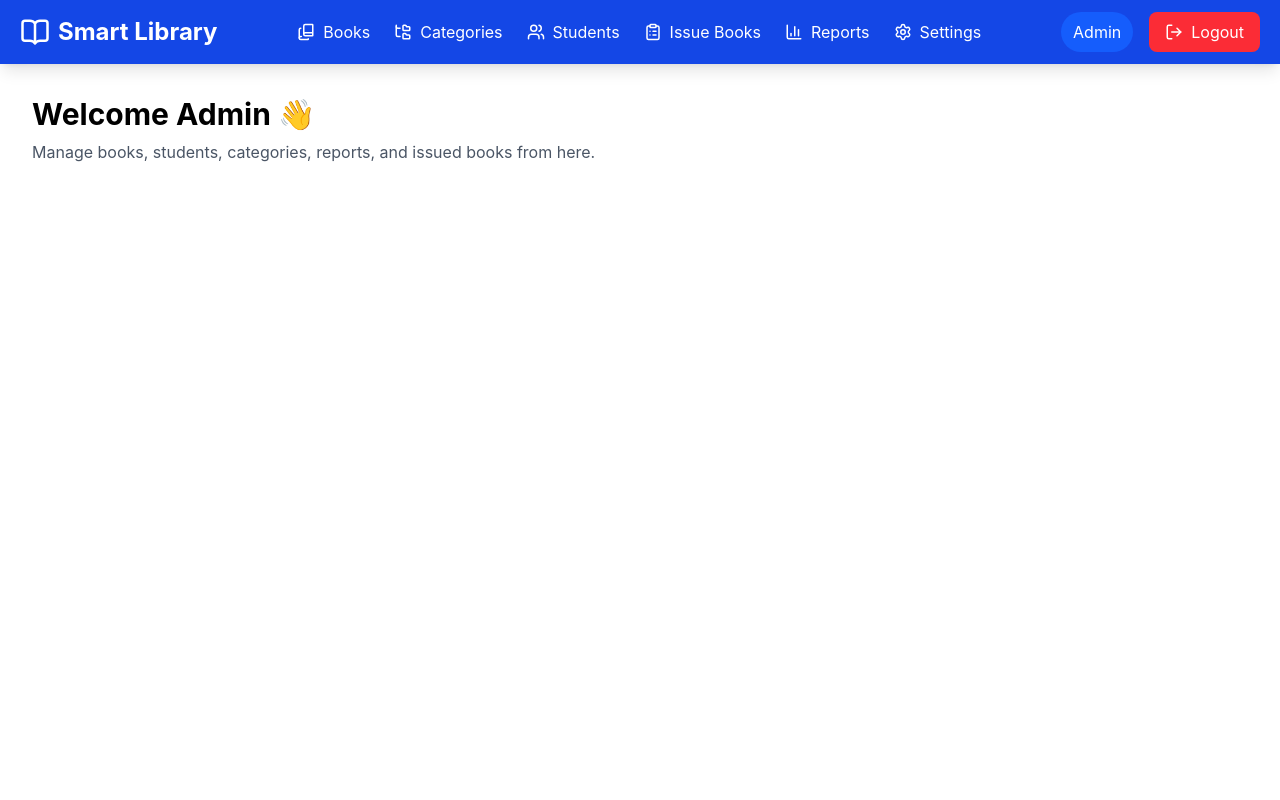
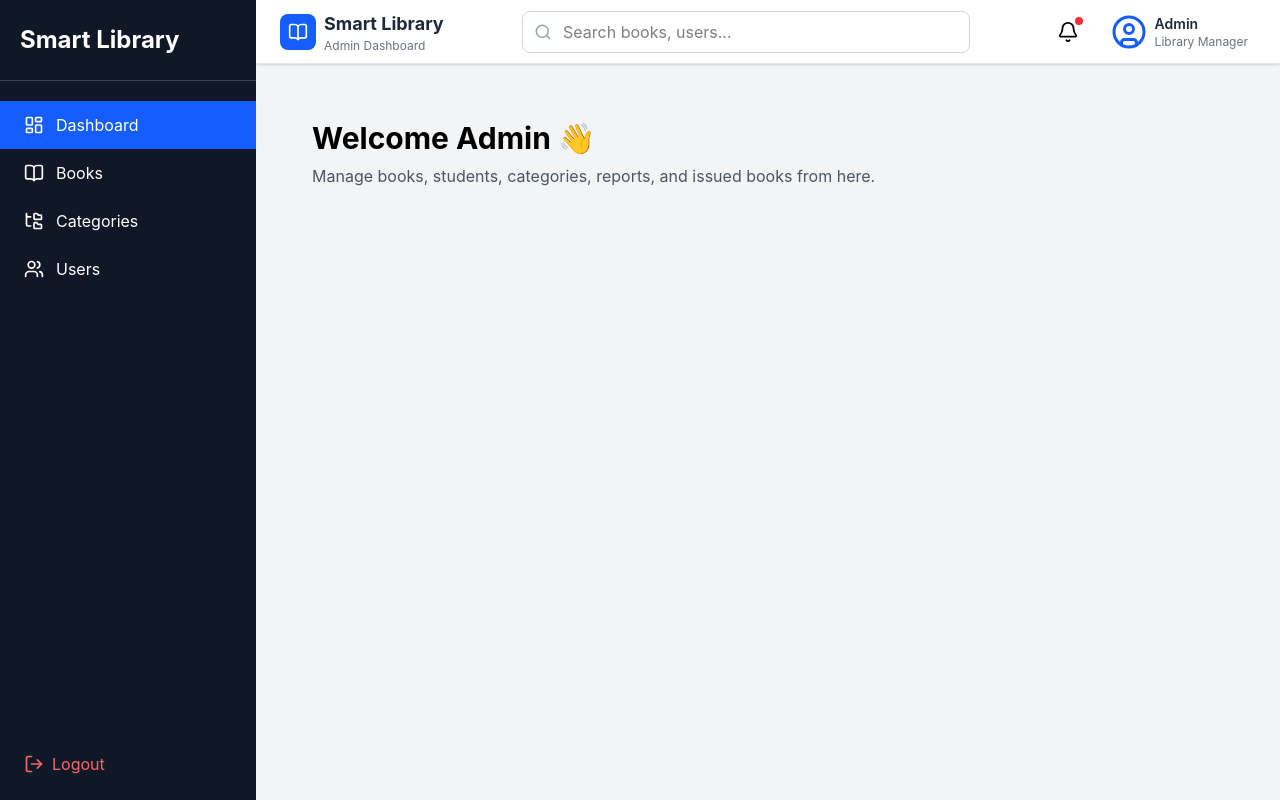
Before and after one commit to fozirawat6869/Smart-Library-Management-System, a React (Vite) app in the folder client/: page /admin in a window 1280 px wide. Built offline with nearby package versions, Linux system fonts and the light colour scheme; sample sign-in values are in the browser's storage.

Commit message:
feat: implement admin layout with sidebar and navbar, and update routing for admin and student roles

```diff
--- a/client/src/App.jsx
+++ b/client/src/App.jsx
@@ -11,8 +11,9 @@ import NewArrivals from "./pages/NewArrivals";
 import BorrowCart from "./pages/BorrowCart";
 import LearnMore from "./pages/LearnMore";
 import AdminHome from "./pages/adminPages/AdminHome";
-import AdminNavbar from "./components/AdminComponents/AdminNavbar";
-import StudentLayout from "./components/Layouts/StudentLayout";
+import AdminLayout from "./layouts/AdminLayout";
+import StudentLayout from "./layouts/StudentLayout";
+
 
 function App() {
   return (
@@ -22,6 +23,16 @@ function App() {
         <Route path="/" element={<Navigate to="/login" />} />
         <Route path="/login" element={<Login />} />
         <Route path="/register" element={<Register />} />
+
+
+         {/* Admin route */}
+        <Route element={<PrivateRoute allowedRoles={["admin"]} />}>
+          <Route element={<AdminLayout />}>
+            <Route path="/admin" element={<AdminHome />} />
+
+          </Route>
+        </Route>
+
 
         {/* Student routes */}
         <Route element={<PrivateRoute allowedRoles={["student"]} />}>
@@ -37,19 +48,6 @@ function App() {
         </Route>
 
 
-        {/* Admin route */}
-        <Route element={<PrivateRoute allowedRoles={["admin"]} />}>
-          <Route
-            path="/admin"
-            element={
-              <>
-                <AdminNavbar />
-                <AdminHome />
-              </>
-            }
-          />
-        </Route>
-
       </Routes>
     </BrowserRouter>
   );
--- a/client/src/components/AdminComponents/AdminNavbar.jsx
+++ b/client/src/components/AdminComponents/AdminNavbar.jsx
@@ -1,148 +1,87 @@
-import React, { useState } from "react";
-import { Link, useNavigate } from "react-router-dom";
 import {
+  Menu,
+  Search,
+  Bell,
+  UserCircle,
   BookOpen,
-  LayoutDashboard,
-  BookCopy,
-  FolderTree,
-  Users,
-  ClipboardList,
-  BarChart3,
-  Settings,
-  Menu,
-  X,
-  LogOut,
 } from "lucide-react";
 
-const AdminNavbar = () => {
-  const [menuOpen, setMenuOpen] = useState(false);
-  const navigate = useNavigate();
+const AdminNavbar = ({ setSidebarOpen }) => {
+  return (
+    <header className="sticky top-0 z-30 h-16 bg-white border-b border-gray-200 shadow-sm">
+      <div className="flex h-full items-center justify-between px-4 md:px-6">
 
-  const logoutHandler = () => {
-    localStorage.removeItem("token");
-    localStorage.removeItem("user");
-    navigate("/login");
-  };
+        {/* Left Section */}
+        <div className="flex items-center gap-3">
 
-  const navItems = [
+          {/* Mobile Sidebar Button */}
+          <button
+            onClick={() => setSidebarOpen(true)}
+            className="md:hidden p-2 rounded-lg hover:bg-gray-100 transition"
+          >
+            <Menu size={24} />
+          </button>
 
-    {
-      name: "Books",
-      path: "/admin/books",
-      icon: <BookCopy size={18} />,
-    },
-    {
-      name: "Categories",
-      path: "/admin/categories",
-      icon: <FolderTree size={18} />,
-    },
-    {
-      name: "Students",
-      path: "/admin/students",
-      icon: <Users size={18} />,
-    },
-    {
-      name: "Issue Books",
-      path: "/admin/issues",
-      icon: <ClipboardList size={18} />,
-    },
-    {
-      name: "Reports",
-      path: "/admin/reports",
-      icon: <BarChart3 size={18} />,
-    },
-    {
-      name: "Settings",
-      path: "/admin/settings",
-      icon: <Settings size={18} />,
-    },
-  ];
-/*
-/admin               // Dashboard
-/admin/books         // Manage Books
-/admin/categories    // Manage Categories
-/admin/students      // Manage Students
-/admin/issues        // Issue & Return Books
-/admin/reports       // Reports
-/admin/settings      // Settings
-*/
-  return (
-    <nav className="bg-blue-700 text-white shadow-lg sticky top-0 z-50">
-      <div className="max-w-7xl mx-auto px-5">
-        <div className="flex justify-between items-center h-16">
           {/* Logo */}
-          <Link
-            to="/admin"
-            className="flex items-center gap-2 text-2xl font-bold"
-          >
-            <BookOpen size={30} />
-            <span>Smart Library</span>
-          </Link>
+          <div className="flex items-center gap-2">
+            <div className="bg-blue-600 text-white p-2 rounded-lg">
+              <BookOpen size={20} />
+            </div>
 
-          {/* Desktop Menu */}
-          <div className="hidden lg:flex items-center gap-6">
-            {navItems.map((item) => (
-              <Link
-                key={item.name}
-                to={item.path}
-                className="flex items-center gap-2 hover:text-yellow-300 transition"
-              >
-                {item.icon}
-                {item.name}
-              </Link>
-            ))}
+            <div className="hidden sm:block">
+              <h1 className="font-bold text-lg text-gray-800">
+                Smart Library
+              </h1>
+              <p className="text-xs text-gray-500">
+                Admin Dashboard
+              </p>
+            </div>
+          </div>
+        </div>
+
+        {/* Center Search (Desktop Only) */}
+        <div className="hidden md:flex flex-1 max-w-md mx-8">
+          <div className="relative w-full">
+            <Search
+              size={18}
+              className="absolute left-3 top-1/2 -translate-y-1/2 text-gray-400"
+            />
+
+            <input
+              type="text"
+              placeholder="Search books, users..."
+              className="w-full rounded-lg border border-gray-300 py-2 pl-10 pr-4 focus:outline-none focus:ring-2 focus:ring-blue-500"
+            />
+          </div>
+        </div>
+
+        {/* Right Section */}
+        <div className="flex items-center gap-4">
+
+          {/* Notification */}
+          <button className="relative p-2 rounded-full hover:bg-gray-100 transition">
+            <Bell size={22} />
+            <span className="absolute top-1 right-1 h-2 w-2 rounded-full bg-red-500"></span>
+          </button>
+
+          {/* Admin Profile */}
+          <div className="flex items-center gap-2 cursor-pointer rounded-lg px-2 py-1 hover:bg-gray-100 transition">
+            <UserCircle size={36} className="text-blue-600" />
+
+            <div className="hidden sm:block">
+              <p className="text-sm font-semibold text-gray-800">
+                Admin
+              </p>
+              <p className="text-xs text-gray-500">
+                Library Manager
+              </p>
+            </div>
           </div>
 
-          {/* Right Side */}
-          <div className="hidden lg:flex items-center gap-4">
-            <div className="bg-blue-600 px-3 py-2 rounded-full">
-              Admin
-            </div>
-
-            <button
-              onClick={logoutHandler}
-              className="flex items-center gap-2 bg-red-500 hover:bg-red-600 px-4 py-2 rounded-lg transition"
-            >
-              <LogOut size={18} />
-              Logout
-            </button>
-          </div>
-
-          {/* Mobile Menu Button */}
-          <button
-            className="lg:hidden"
-            onClick={() => setMenuOpen(!menuOpen)}
-          >
-            {menuOpen ? <X size={28} /> : <Menu size={28} />}
-          </button>
         </div>
 
-        {/* Mobile Menu */}
-        {menuOpen && (
-          <div className="lg:hidden pb-4">
-            {navItems.map((item) => (
-              <Link
-                key={item.name}
-                to={item.path}
-                onClick={() => setMenuOpen(false)}
-                className="flex items-center gap-3 py-3 hover:text-yellow-300"
-              >
-                {item.icon}
-                {item.name}
-              </Link>
-            ))}
-
-            <button
-              onClick={logoutHandler}
-              className="flex items-center gap-2 mt-3 bg-red-500 px-4 py-2 rounded-lg w-full justify-center"
-            >
-              <LogOut size={18} />
-              Logout
-            </button>
-          </div>
-        )}
       </div>
-    </nav>
+    </header>
   );
 };
 
--- /dev/null
+++ b/client/src/components/AdminComponents/AdminSidebar.jsx
@@ -0,0 +1,108 @@
+import { NavLink, useNavigate } from "react-router-dom";
+import {
+  LayoutDashboard,
+  BookOpen,
+  Users,
+  FolderTree,
+  LogOut,
+  X,
+} from "lucide-react";
+
+
+const AdminSidebar = ({ sidebarOpen, setSidebarOpen }) => {
+  const linkClasses = ({ isActive }) =>
+    `flex items-center gap-3 px-6 py-3 transition ${
+      isActive ? "bg-blue-600" : "hover:bg-gray-800"
+    }`;
+
+  const Navigate = useNavigate();
+
+  const logout = () => {
+    localStorage.removeItem("token");
+    Navigate("/login");
+  }
+
+  return (
+    <>
+      {/* Mobile Overlay */}
+      {sidebarOpen && (
+        <div
+          className="fixed inset-0 bg-black/50 z-40 md:hidden"
+          onClick={() => setSidebarOpen(false)}
+        />
+      )}
+
+      {/* Sidebar */}
+      <aside
+        className={`fixed md:static top-0 left-0 h-screen w-64 bg-gray-900 text-white z-50 transform transition-transform duration-300
+        ${
+          sidebarOpen
+            ? "translate-x-0"
+            : "-translate-x-full md:translate-x-0"
+        }`}
+      >
+        {/* Header */}
+        <div className="flex items-center justify-between px-5 py-6 border-b border-gray-700">
+          <h1 className="text-2xl font-bold">Smart Library</h1>
+
+          <button
+            className="md:hidden"
+            onClick={() => setSidebarOpen(false)}
+          >
+            <X size={24} />
+          </button>
+        </div>
+
+        {/* Navigation */}
+        <nav className="mt-5 flex flex-col">
+          <NavLink
+            to="/admin"
+            end
+            className={linkClasses}
+            onClick={() => setSidebarOpen(false)}
+          >
+            <LayoutDashboard size={20} />
+            Dashboard
+          </NavLink>
+
+          <NavLink
+            to="/admin/books"
+            className={linkClasses}
+            onClick={() => setSidebarOpen(false)}
+          >
+            <BookOpen size={20} />
+            Books
+          </NavLink>
+
+          <NavLink
+            to="/admin/categories"
+            className={linkClasses}
+            onClick={() => setSidebarOpen(false)}
+          >
+            <FolderTree size={20} />
+            Categories
+          </NavLink>
+
+          <NavLink
+            to="/admin/users"
+            className={linkClasses}
+            onClick={() => setSidebarOpen(false)}
+          >
+            <Users size={20} />
+            Users
+          </NavLink>
+        </nav>
+
+        {/* Logout */}
+        <button className="absolute bottom-6 left-6 flex items-center gap-2 text-red-400 hover:text-red-500
+        transition"
+        onClick={logout}>
+          <LogOut size={20} />
+          Logout
+        </button>
+      </aside>
+    </>
+  );
+};
+
+export default AdminSidebar;
--- a/client/src/components/PrivateRoute.jsx
+++ b/client/src/components/PrivateRoute.jsx
@@ -1,6 +1,5 @@
-
+import { Navigate, Outlet } from "react-router-dom";
 import { jwtDecode } from "jwt-decode";
-import { Navigate, Outlet } from "react-router-dom";
 
 const PrivateRoute = ({ allowedRoles }) => {
   const token = localStorage.getItem("token");
@@ -9,22 +8,19 @@ const PrivateRoute = ({ allowedRoles }) => {
     return <Navigate to="/login" replace />;
   }
 
-  try{
-    const decodedToken = jwtDecode(token);
+  try {
+    const decoded = jwtDecode(token);
 
-    if(allowedRoles.includes(decodedToken.role)){
-      return <Outlet />;
+    if (!allowedRoles.includes(decoded.role)) {
+      return <Navigate to="/login" replace />;
     }
 
-    // unauthorized
-    alert("You are not authorized to access this page.");
-    return <Navigate to="/login" replace />;
-
-  }catch (error){
+    return <Outlet />;
+  } catch (err) {
     localStorage.removeItem("token");
+    localStorage.removeItem("user");
     return <Navigate to="/login" replace />;
   }
-
 };
 
 export default PrivateRoute;
--- /dev/null
+++ b/client/src/layouts/AdminLayout.jsx
@@ -0,0 +1,29 @@
+import React, { useState } from "react";
+import { Outlet } from "react-router-dom";
+import AdminNavbar from "../components/AdminComponents/AdminNavbar";
+import AdminSidebar from "../components/AdminComponents/AdminSidebar";
+
+const AdminLayout = () => {
+  const [sidebarOpen, setSidebarOpen] = useState(false);
+
+  return (
+    <div className="flex h-screen bg-gray-100">
+      {/* Sidebar */}
+      <AdminSidebar
+        sidebarOpen={sidebarOpen}
+        setSidebarOpen={setSidebarOpen}
+      />
+
+      {/* Main Content */}
+      <div className="flex flex-col flex-1 overflow-hidden">
+        <AdminNavbar setSidebarOpen={setSidebarOpen} />
+
+        <main className="flex-1 overflow-y-auto p-4 md:p-6">
+          <Outlet />
+        </main>
+      </div>
+    </div>
+  );
+};
+
+export default AdminLayout;
--- a/client/src/components/Layouts/StudentLayout.jsx
+++ b/client/src/layouts/StudentLayout.jsx
@@ -1,5 +1,5 @@
 import { Outlet } from "react-router-dom";
-import Navbar from "../Navbar";
+import Navbar from "../components/Navbar";
 
 const StudentLayout = () => {
   return (
```
